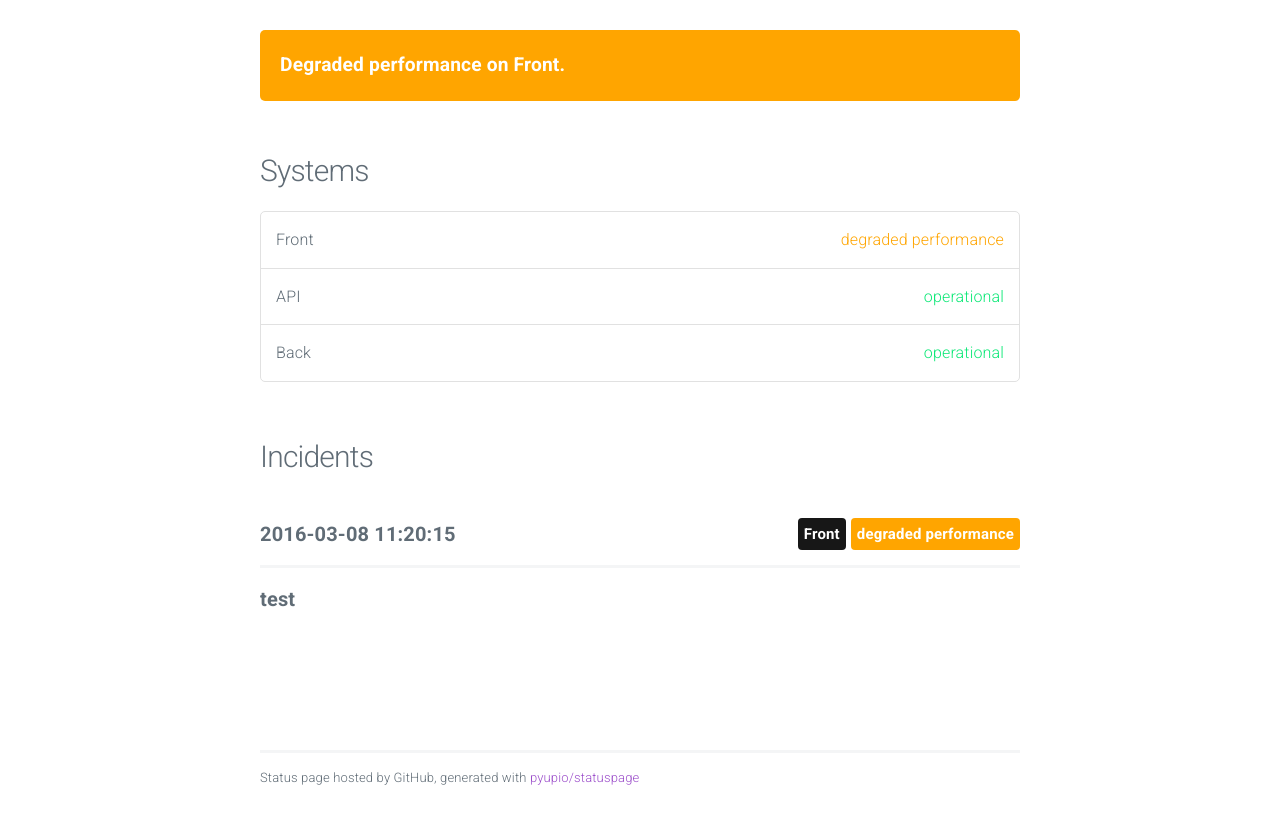
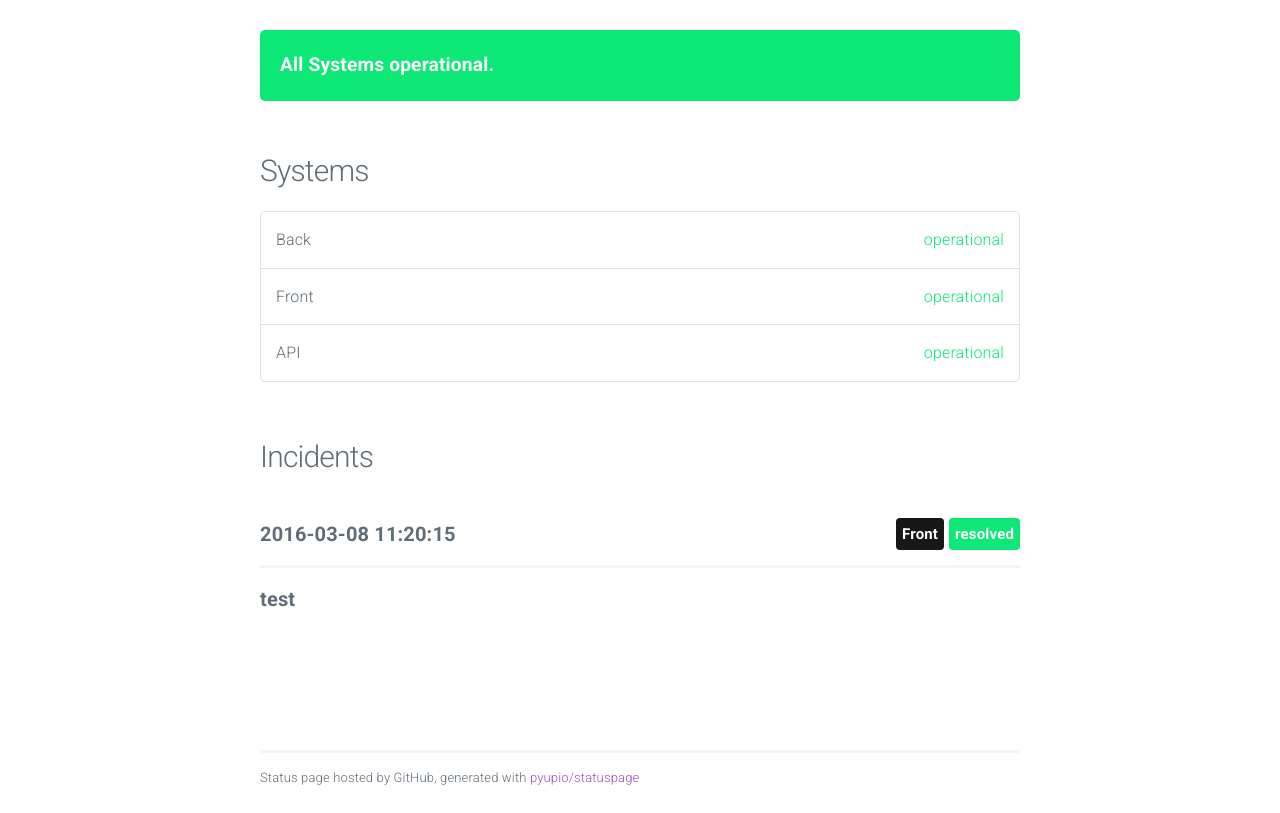
Before and after one commit to benfavre/status-salades, a plain HTML site: page index.html in a window 1280 px wide. Shown: the part 55-868 px from the top of the page. Drawn offline with nearby package versions, Linux system fonts and the light colour scheme.

Commit message:
update index

```diff
--- a/index.html
+++ b/index.html
@@ -31,26 +31,24 @@
 
 			<section class="container" id="main">
 
-
-					<div class="panel degraded performance">
-						Degraded performance on Front.
+					<div class="panel operational">
+						All Systems operational.
 					</div>
-
 
 
 				<h4>Systems</h4>
 				<ul class="systems">
 
 					<li>
-						Front <span class="status degraded performance">degraded performance</span>
+						Back <span class="status operational">operational</span>
+					</li>
+
+					<li>
+						Front <span class="status operational">operational</span>
 					</li>
 
 					<li>
 						API <span class="status operational">operational</span>
-					</li>
-
-					<li>
-						Back <span class="status operational">operational</span>
 					</li>
 
 				</ul>
@@ -62,7 +60,7 @@
 						<span class="date">2016-03-08 11:20:15</span>
 
 
-							<span class="label degraded performance float-right">degraded performance</span>
+							<span class="label operational float-right">resolved</span>
 
 
 							<span class="label system float-right">Front</span>
```
